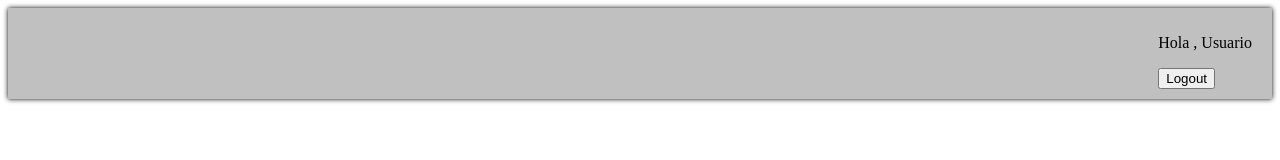
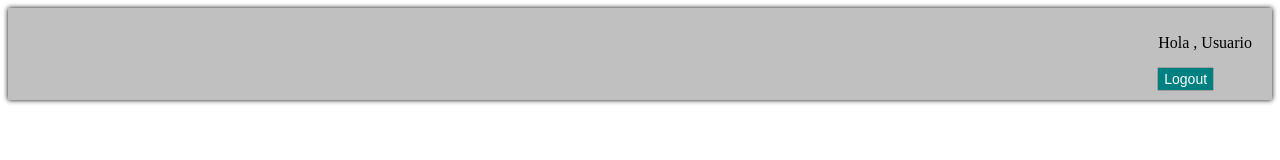
Before and after one commit to aeolguin/Clase-29-10, a plain HTML site: page index.html in a window 1280 px wide. Both pictures are taken after a click on the button "Login". Drawn offline with Linux system fonts and the light colour scheme.

Commit message:
agregue css al boton

```diff
--- a/index.html
+++ b/index.html
@@ -17,7 +17,7 @@
         </div>
         <div class="ocultar" id="logout">
             <p>Hola , Usuario</p>
-            <button onclick="logout()">Logout</button>
+            <button class="button" onclick="logout()">Logout</button>
         </div>
     </div>
     </nav>
```
